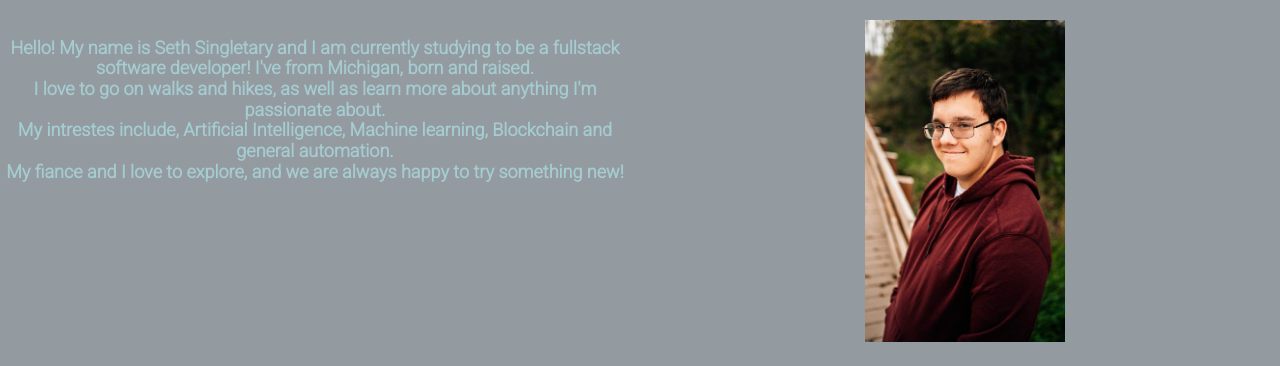
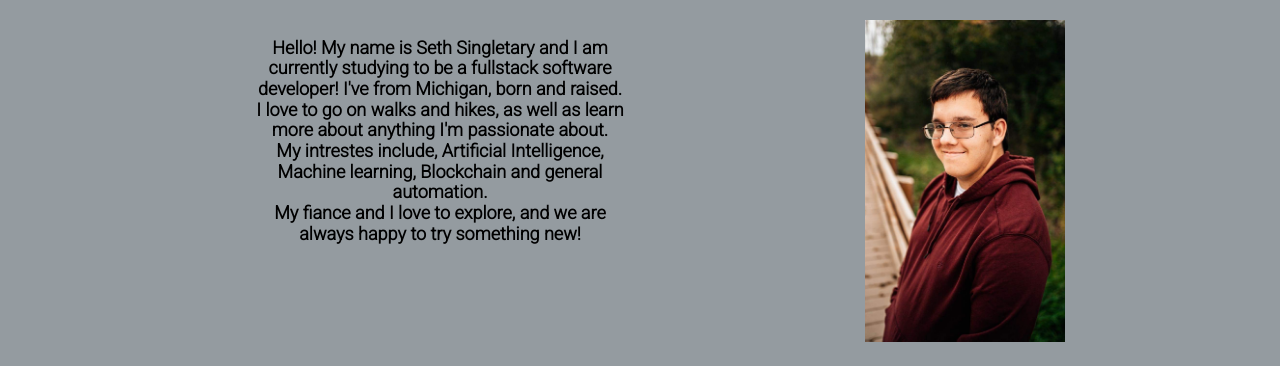
Before and after one commit to SethSingletary/Porfolio, a website: page about.html in a window 1280 px wide. Shown: the part 419-785 px from the top of the page. Drawn offline with nearby package versions, Linux system fonts and the light colour scheme.

Commit message:
Update styles.css

```diff
--- a/styles/styles.css
+++ b/styles/styles.css
@@ -1,7 +1,7 @@
 :root {
   --primary-color:#949BA0;
   --secondary-color: #7A8B99;
-  --main-text-color: #A5CCD1;
+  --main-text-color: --black;
   --hover-color: #BCD4DE;
   --bold-color: #66fcf1;
   --white: #fff;
@@ -11,6 +11,9 @@
   --sun-third-color: #fcffad;
 }
 
+#bio {
+  padding-left: 250px;
+}
 @media all and (max-width: 500px) {
     .grid {
       grid-template-columns: 1fr;
@@ -43,7 +46,7 @@ body {
     font-family: 'Roboto', serif;
     font-size: large;
     text-align: center;
-    font-weight: bolder;
+    font-weight: 900;
 }
 a:hover, a:focus{
     color: var(--hover-color);
```
